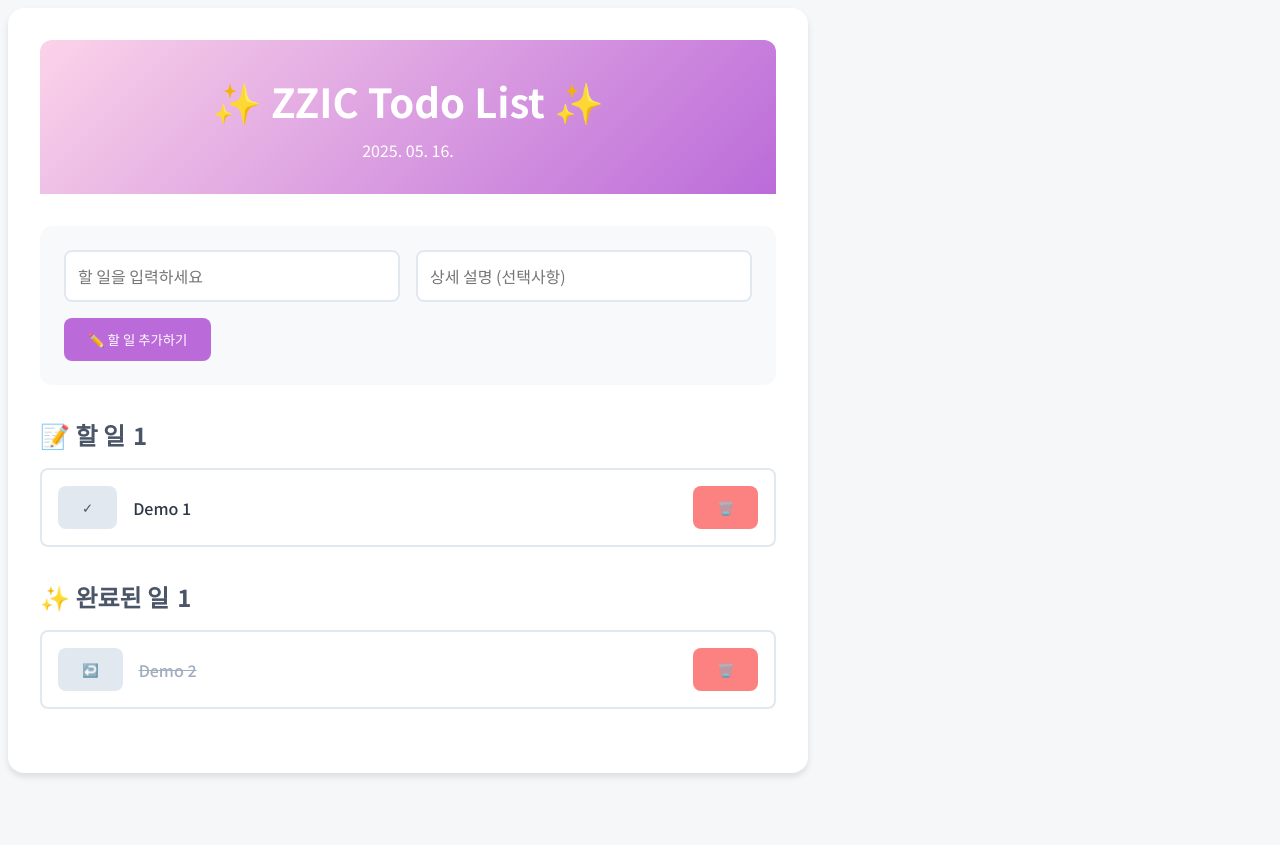
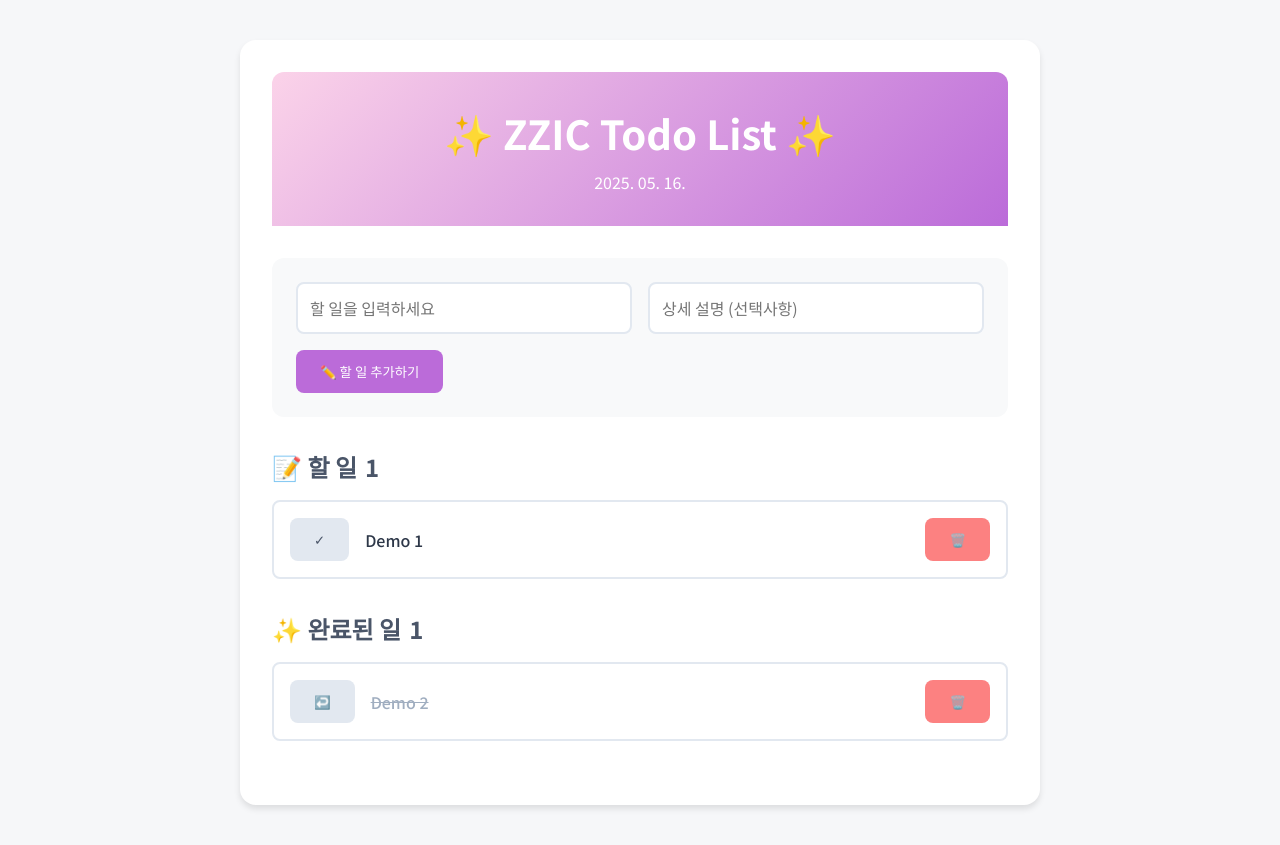
Before and after one commit to GET-to-the-POINT/zzic-ui, a SvelteKit app: page /hell in a window 1280 px wide. Before the commit the page ends 800 px from the top, so only its background shows below. Built offline with nearby package versions, Linux system fonts and the light colour scheme; a web font is replaced by a local one.

Commit message:
feat: 화면 정중앙 배치

```diff
--- a/src/routes/hell/+page.svelte
+++ b/src/routes/hell/+page.svelte
@@ -39,6 +39,61 @@
 	}
 </script>
 
+<div class="container-wrapper">
+	<div class="container">
+		<div class="header">
+			<h1>✨ ZZIC Todo List ✨</h1>
+			<p>{new Date().toLocaleDateString('ko-KR', { year: 'numeric', month: '2-digit', day: '2-digit' })}</p>
+		</div>
+
+		<div class="add-todo-form">
+			<form on:submit|preventDefault={addTodo}>
+				<div class="input-group">
+					<input type="text" bind:value={newTitle} placeholder="할 일을 입력하세요" required />
+					<input type="text" bind:value={newDescription} placeholder="상세 설명 (선택사항)" />
+				</div>
+				<button type="submit" class="btn btn-primary">✏️ 할 일 추가하기</button>
+			</form>
+		</div>
+
+		<div class="todo-section">
+			<h2 class="section-title">📝 할 일 <span>{todos.length}</span></h2>
+			{#if todos.length === 0}
+				<div class="empty-state">🌱 새로운 할 일을 추가해보세요!</div>
+			{/if}
+			{#each todos as todo (todo.id)}
+				<div class="todo-item">
+					<form on:submit|preventDefault={() => toggleTodo(todo.id)}>
+						<button type="submit" class="btn btn-secondary">✓</button>
+					</form>
+					<a href={`/todos/${todo.id}`} class="todo-title">{todo.title}</a>
+					<form on:submit|preventDefault={() => deleteTodo(todo.id)}>
+						<button type="submit" class="btn btn-danger">🗑️</button>
+					</form>
+				</div>
+			{/each}
+		</div>
+
+		<div class="todo-section">
+			<h2 class="section-title">✨ 완료된 일 <span>{completedTodos.length}</span></h2>
+			{#if completedTodos.length === 0}
+				<div class="empty-state">💪 아직 완료된 일이 없어요!</div>
+			{/if}
+			{#each completedTodos as todo (todo.id)}
+				<div class="todo-item completed">
+					<form on:submit|preventDefault={() => toggleTodo(todo.id, true)}>
+						<button type="submit" class="btn btn-secondary">↩️</button>
+					</form>
+					<a href={`/todos/${todo.id}`} class="todo-title">{todo.title}</a>
+					<form on:submit|preventDefault={() => deleteTodo(todo.id, true)}>
+						<button type="submit" class="btn btn-danger">🗑️</button>
+					</form>
+				</div>
+			{/each}
+		</div>
+	</div>
+</div>
+
 <style>
     @import url('https://fonts.googleapis.com/css2?family=Noto+Sans+KR:wght@400;500;700&display=swap');
 
@@ -53,19 +108,25 @@
         background-color: #f7f8fc;
         color: #2d3748;
         line-height: 1.6;
-        padding: 2rem;
+        padding: 0;
+        margin: 0;
+    }
+
+    .container-wrapper {
         display: flex;
         justify-content: center;
-        align-items: center;
         min-height: 100vh;
+        padding: 2rem;
     }
 
     .container {
+        width: 100%;
         max-width: 800px;
         background: white;
         border-radius: 16px;
         box-shadow: 0 4px 6px rgba(0, 0, 0, 0.1);
         padding: 2rem;
+        margin: auto;
     }
 
     .header {
@@ -91,8 +152,15 @@
 
     .input-group {
         display: flex;
+        flex-direction: column;
         gap: 1rem;
         margin-bottom: 1rem;
+    }
+
+    @media (min-width: 600px) {
+        .input-group {
+            flex-direction: row;
+        }
     }
 
     input[type="text"] {
@@ -203,56 +271,3 @@
         font-size: 1.2rem;
     }
 </style>
-
-<div class="container">
-	<div class="header">
-		<h1>✨ ZZIC Todo List ✨</h1>
-		<p>{new Date().toLocaleDateString('ko-KR', { year: 'numeric', month: '2-digit', day: '2-digit' })}</p>
-	</div>
-
-	<div class="add-todo-form">
-		<form on:submit|preventDefault={addTodo}>
-			<div class="input-group">
-				<input type="text" bind:value={newTitle} placeholder="할 일을 입력하세요" required />
-				<input type="text" bind:value={newDescription} placeholder="상세 설명 (선택사항)" />
-			</div>
-			<button type="submit" class="btn btn-primary">✏️ 할 일 추가하기</button>
-		</form>
-	</div>
-
-	<div class="todo-section">
-		<h2 class="section-title">📝 할 일 <span>{todos.length}</span></h2>
-		{#if todos.length === 0}
-			<div class="empty-state">🌱 새로운 할 일을 추가해보세요!</div>
-		{/if}
-		{#each todos as todo (todo.id)}
-			<div class="todo-item">
-				<form on:submit|preventDefault={() => toggleTodo(todo.id)}>
-					<button type="submit" class="btn btn-secondary">✓</button>
-				</form>
-				<a href={`/todos/${todo.id}`} class="todo-title">{todo.title}</a>
-				<form on:submit|preventDefault={() => deleteTodo(todo.id)}>
-					<button type="submit" class="btn btn-danger">🗑️</button>
-				</form>
-			</div>
-		{/each}
-	</div>
-
-	<div class="todo-section">
-		<h2 class="section-title">✨ 완료된 일 <span>{completedTodos.length}</span></h2>
-		{#if completedTodos.length === 0}
-			<div class="empty-state">💪 아직 완료된 일이 없어요!</div>
-		{/if}
-		{#each completedTodos as todo (todo.id)}
-			<div class="todo-item completed">
-				<form on:submit|preventDefault={() => toggleTodo(todo.id, true)}>
-					<button type="submit" class="btn btn-secondary">↩️</button>
-				</form>
-				<a href={`/todos/${todo.id}`} class="todo-title">{todo.title}</a>
-				<form on:submit|preventDefault={() => deleteTodo(todo.id, true)}>
-					<button type="submit" class="btn btn-danger">🗑️</button>
-				</form>
-			</div>
-		{/each}
-	</div>
-</div>
--- a/src/routes/hell/detail/+page.svelte
+++ b/src/routes/hell/detail/+page.svelte
@@ -6,6 +6,22 @@
 		done: false
 	};
 </script>
+
+<div class="wrapper">
+	<div class="container">
+		<div class="header">
+			<h1>할 일 상세</h1>
+		</div>
+
+		<div class="todo-detail">
+			<h2>{todo.title}</h2>
+			<p class="description">{todo.description}</p>
+			<p class="status">{todo.done ? '완료' : '미완료'}</p>
+			<a href={`/todos/${todo.id}/update`} class="btn btn-primary">수정</a>
+			<a href="/todos" class="btn btn-secondary">목록으로</a>
+		</div>
+	</div>
+</div>
 
 <style>
     @import url('https://fonts.googleapis.com/css2?family=Noto+Sans+KR:wght@400;500;700&display=swap');
@@ -21,14 +37,19 @@
         background-color: #f4f4f4;
         color: #2d3748;
         line-height: 1.6;
+        padding: 0;
+        margin: 0;
+    }
+
+    .wrapper {
+        display: grid;
+        place-items: center;
+        min-height: 100vh;
         padding: 2rem;
-        display: flex;
-        justify-content: center;
-        align-items: center;
-        min-height: 100vh;
     }
 
     .container {
+        width: 100%;
         max-width: 800px;
         background: white;
         border-radius: 16px;
@@ -111,17 +132,3 @@
         background-color: #cbd5e0;
     }
 </style>
-
-<div class="container">
-	<div class="header">
-		<h1>할 일 상세</h1>
-	</div>
-
-	<div class="todo-detail">
-		<h2>{todo.title}</h2>
-		<p class="description">{todo.description}</p>
-		<p class="status">{todo.done ? '완료' : '미완료'}</p>
-		<a href={`/todos/${todo.id}/update`} class="btn btn-primary">수정</a>
-		<a href="/todos" class="btn btn-secondary">목록으로</a>
-	</div>
-</div>
--- a/src/routes/hell/update/+page.svelte
+++ b/src/routes/hell/update/+page.svelte
@@ -16,7 +16,6 @@
 			description
 		};
 
-		// 예: fetch로 서버에 PUT 요청 보내기
 		fetch(`/api/todos/${todo.id}`, {
 			method: 'PUT',
 			headers: { 'Content-Type': 'application/json' },
@@ -32,6 +31,33 @@
 	}
 </script>
 
+<div class="wrapper">
+	<div class="container">
+		<div class="header">
+			<h1>할 일 수정</h1>
+		</div>
+
+		<div class="update-form">
+			<form on:submit|preventDefault={updateTodo}>
+				<div class="input-group">
+					<label for="title">제목</label>
+					<input type="text" id="title" bind:value={title} required autocomplete="off" />
+				</div>
+
+				<div class="input-group">
+					<label for="description">설명</label>
+					<input type="text" id="description" bind:value={description} autocomplete="off" />
+				</div>
+
+				<div class="btn-group">
+					<button type="submit" class="btn btn-primary">수정 완료</button>
+					<button type="button" class="btn btn-secondary" on:click={cancelEdit}>취소</button>
+				</div>
+			</form>
+		</div>
+	</div>
+</div>
+
 <style>
     @import url('https://fonts.googleapis.com/css2?family=Noto+Sans+KR:wght@400;500;700&display=swap');
 
@@ -46,14 +72,19 @@
         background-color: #f4f4f4;
         color: #2d3748;
         line-height: 1.6;
+        padding: 0;
+        margin: 0;
+    }
+
+    .wrapper {
+        display: grid;
+        place-items: center;
+        min-height: 100vh;
         padding: 2rem;
-        display: flex;
-        justify-content: center;
-        align-items: center;
-        min-height: 100vh;
     }
 
     .container {
+        width: 100%;
         max-width: 800px;
         background: white;
         border-radius: 16px;
@@ -146,28 +177,3 @@
         margin-top: 1rem;
     }
 </style>
-
-<div class="container">
-	<div class="header">
-		<h1>할 일 수정</h1>
-	</div>
-
-	<div class="update-form">
-		<form on:submit|preventDefault={updateTodo}>
-			<div class="input-group">
-				<label for="title">제목</label>
-				<input type="text" id="title" bind:value={title} required autocomplete="off" />
-			</div>
-
-			<div class="input-group">
-				<label for="description">설명</label>
-				<input type="text" id="description" bind:value={description} autocomplete="off" />
-			</div>
-
-			<div class="btn-group">
-				<button type="submit" class="btn btn-primary">수정 완료</button>
-				<button type="button" class="btn btn-secondary" on:click={cancelEdit}>취소</button>
-			</div>
-		</form>
-	</div>
-</div>
--- a/src/routes/yeon/+layout.svelte
+++ b/src/routes/yeon/+layout.svelte
@@ -2,8 +2,10 @@
 	const { children } = $props();
 </script>
 
-<div class="container">
-	{@render children()}
+<div class="wrapper">
+	<div class="container">
+		{@render children()}
+	</div>
 </div>
 
 <style>
@@ -15,17 +17,12 @@
         --accent-color: #ffcc00;
     }
 
-    body {
-        font-family: 'Arial', sans-serif;
+    .wrapper {
+        display: grid;
+        place-items: center;
+        min-height: 100vh;
+        padding: 20px;
         background-color: var(--background-color);
-        color: var(--text-color);
-        display: flex;
-        justify-content: center;
-        align-items: center;
-        min-height: 100vh;
-        margin: 0;
-        padding: 20px;
-        box-sizing: border-box;
     }
 
     .container {
```
